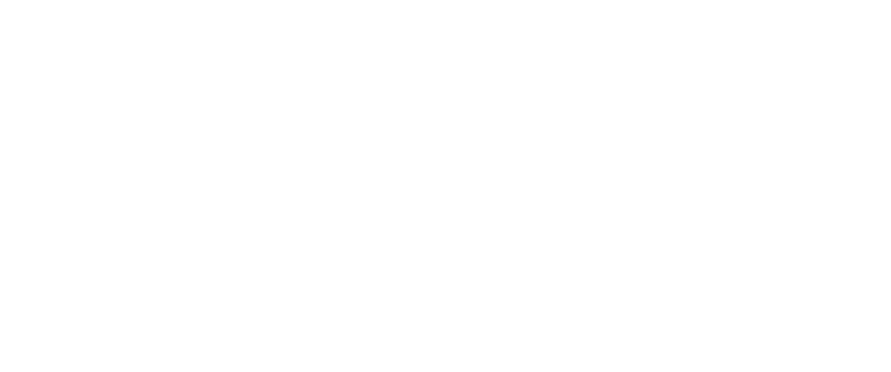
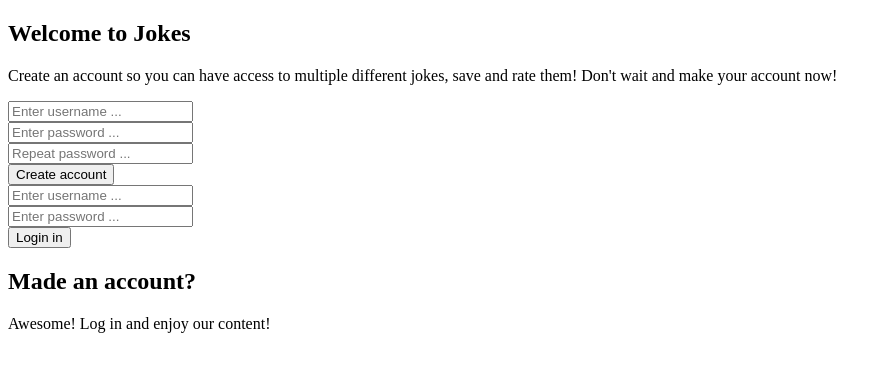
Before and after one commit to michellesaric/internship-13-dom_async, a plain HTML site: page index.html in a window 1280 px wide. Shown: the whole page, without its empty margins (0-891 px from the left). Drawn offline with Linux system fonts and the light colour scheme.

Commit message:
Created html code for registration and login

```diff
--- a/index.html
+++ b/index.html
@@ -7,6 +7,34 @@
     <title>Registration</title>
 </head>
 <body>
-
+    <main>
+        <div class="registration-login-container">
+            <div class="registration">
+                <div class="registration-banner">
+                    <h2 class="banner-title">Welcome to Jokes</h2>
+                    <p class="banner-description">Create an account so you can have access to multiple different jokes, save and rate them! Don't wait and make your account now!</p>
+                </div>
+                <div class="registration-form">
+                    <form action="">
+                        <input type="text" id="registration-username" placeholder = "Enter username ..."><br>
+                        <input type="password" id="registration-password" placeholder = "Enter password ..."><br>
+                        <input type="password" id="registration-repeated-password" placeholder = "Repeat password ..."><br>
+                        <button class="registration-button">Create account</button>
+                    </form>
+                </div>
+            </div>
+            <div class="login">
+                <div class="login-form">
+                    <input type="text" id = "login-username" placeholder="Enter username ..."><br>
+                    <input type="password" id = "login-password" placeholder="Enter password ..."><br>
+                    <button class="login-button">Login in</button>
+                </div>
+                <div class="login-banner">
+                    <h2 class="banner-title">Made an account?</h2>
+                    <p class="banner-description">Awesome! Log in and enjoy our content!</p>
+                </div>
+            </div>
+        </div>
+    </main>
 </body>
 </html>
```
